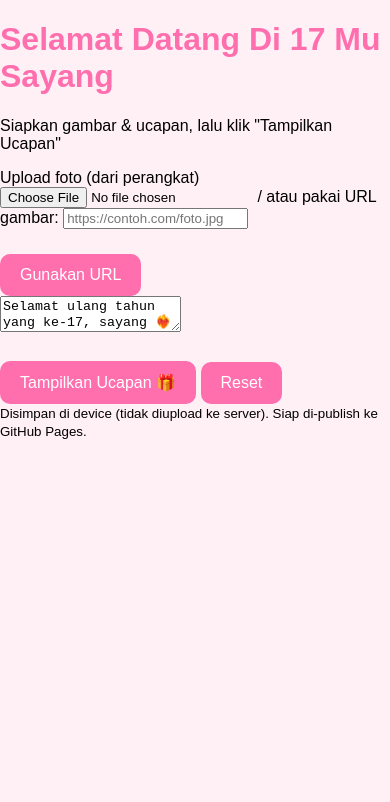
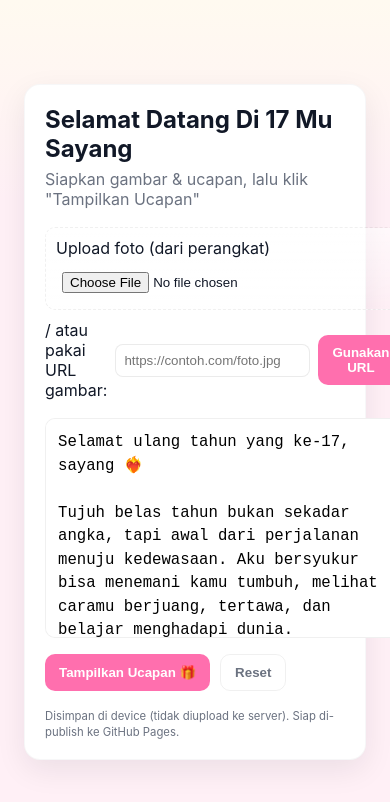
Before and after one commit to ayunaviola123-art/violaayuna, a plain HTML site: page index.html in a window 390 px wide. Drawn offline with Linux system fonts and the light colour scheme.

Commit message:
Update style.css

```diff
--- a/style.css
+++ b/style.css
@@ -1,107 +1,79 @@
-:root {
-  --pink: #ff9ecd;
-  --rose: #ff6fae;
-  --purple: #b388eb;
-  --bg: #fff0f6;
+:root{
+  --bg: #fff6f9;
+  --card: #ffffff;
+  --accent: #ff6fae;
+  --muted: #6b7280;
+  --glass: rgba(255,255,255,0.7);
 }
 
-* { box-sizing: border-box; }
-
-body {
-  margin: 0;
-  padding: 0;
-  background: var(--bg);
-  font-family: 'Poppins', sans-serif;
-  overflow: hidden;
+*{box-sizing:border-box}
+html,body{height:100%;margin:0;font-family:Inter, system-ui, -apple-system, "Segoe UI", Roboto, "Helvetica Neue", Arial}
+body{
+  background: linear-gradient(180deg,#fffaf0,#fff0f6 200px);
+  display:flex;align-items:center;justify-content:center;padding:24px;
+  color:#111827;
 }
 
-.container {
-  position: relative;
-  z-index: 10;
-  height: 100vh;
-  display: flex;
-  flex-direction: column;
-  justify-content: center;
-  align-items: center;
-  text-align: center;
-  padding: 20px;
+.app{
+  width:100%;max-width:980px;background:var(--card);border-radius:16px;padding:20px;box-shadow:0 10px 30px rgba(15,23,42,0.08);
+  border:1px solid rgba(15,23,42,0.03);
 }
 
-h1 {
-  color: var(--rose);
-  font-size: 2rem;
-  animation: popIn 1s ease forwards;
+header h1{margin:0;font-size:1.5rem}
+.subtitle{margin:6px 0 18px;color:var(--muted)}
+
+.controls{display:flex;gap:18px;flex-wrap:wrap}
+.controls .left{flex:1;min-width:260px;display:flex;flex-direction:column;gap:10px}
+.controls .right{flex:2;min-width:320px;display:flex;flex-direction:column;gap:10px}
+
+/* file input style */
+.file-label{
+  display:inline-flex;flex-direction:column;gap:8px;padding:10px;border-radius:10px;border:1px dashed rgba(0,0,0,0.06);
+  background:linear-gradient(180deg, rgba(255,255,255,0.6), transparent);
+}
+.file-label input{border:0;padding:6px}
+
+/* url input */
+.url-label{display:flex;gap:8px;align-items:center}
+.url-label input{flex:1;padding:8px;border-radius:8px;border:1px solid rgba(0,0,0,0.08)}
+
+/* textarea */
+textarea#customMessage{
+  width:100%;height:220px;padding:12px;border-radius:10px;border:1px solid rgba(0,0,0,0.06);resize:vertical;
+  font-size:0.98rem;line-height:1.5;
 }
 
-/* 📸 Style untuk gambar */
-.photo {
-  margin-top: 20px;
-  width: 250px;
-  height: 250px;
-  border-radius: 50%;
-  overflow: hidden;
-  border: 5px solid var(--rose);
-  box-shadow: 0 6px 12px rgba(0,0,0,0.2);
-  animation: fadeIn 2s ease forwards;
+/* buttons */
+.buttons{display:flex;gap:10px;margin-top:6px}
+button{padding:10px 14px;border-radius:10px;border:0;background:var(--accent);color:white;cursor:pointer;font-weight:600}
+button.muted{background:transparent;border:1px solid rgba(0,0,0,0.06);color:var(--muted)}
+
+/* preview */
+.preview{margin-top:18px;display:flex;gap:18px;align-items:flex-start;flex-wrap:wrap}
+.photo-box{width:260px;height:260px;border-radius:16px;overflow:hidden;border:6px solid rgba(255,111,174,0.12);box-shadow:0 10px 20px rgba(0,0,0,0.06);display:flex;align-items:center;justify-content:center;background:#fff}
+.photo-box img{width:100%;height:100%;object-fit:cover;display:block;transition:transform 1.6s}
+.photo-box img:hover{transform:scale(1.06)}
+
+.message-box{flex:1;min-width:300px}
+.message-text{
+  background:linear-gradient(180deg,#ffffff, #fff7fb);
+  padding:18px;border-radius:12px;border:1px solid rgba(0,0,0,0.04);
+  box-shadow:0 8px 18px rgba(15,23,42,0.06);
+  white-space:pre-line;font-size:1.02rem;color:#111827;line-height:1.6;
 }
 
-.photo img {
-  width: 100%;
-  height: 100%;
-  object-fit: cover;
-  transition: transform 2s;
+/* hidden helper */
+.hidden{display:none}
+
+/* footer */
+.footer{margin-top:16px;color:var(--muted);font-size:0.85rem}
+
+/* canvas confetti sits beneath preview content */
+canvas{position:fixed;left:0;top:0;width:100%;height:100%;z-index:1;pointer-events:none}
+
+/* small screens */
+@media (max-width:720px){
+  .controls{flex-direction:column}
+  .preview{flex-direction:column;align-items:center}
+  .photo-box{width:200px;height:200px}
 }
-
-.photo img:hover {
-  transform: scale(1.1);
-}
-
-.hidden {
-  display: none;
-}
-
-.message {
-  margin-top: 20px;
-  max-width: 500px;
-  font-size: 1.1rem;
-  color: #333;
-  line-height: 1.6;
-  background: #fff;
-  border-radius: 16px;
-  padding: 20px;
-  box-shadow: 0 6px 12px rgba(0,0,0,0.1);
-}
-
-button {
-  margin-top: 25px;
-  background: var(--rose);
-  color: white;
-  border: none;
-  padding: 12px 20px;
-  font-size: 1rem;
-  border-radius: 10px;
-  cursor: pointer;
-  transition: 0.3s;
-}
-button:hover {
-  background: var(--purple);
-}
-
-@keyframes fadeIn {
-  from { opacity: 0; transform: scale(0.8); }
-  to { opacity: 1; transform: scale(1); }
-}
-
-@keyframes popIn {
-  from { transform: scale(0.8); opacity: 0; }
-  to { transform: scale(1); opacity: 1; }
-}
-
-canvas {
-  position: fixed;
-  top: 0; left: 0;
-  width: 100%;
-  height: 100%;
-  z-index: 1;
-  pointer-events: none;
-}
```
